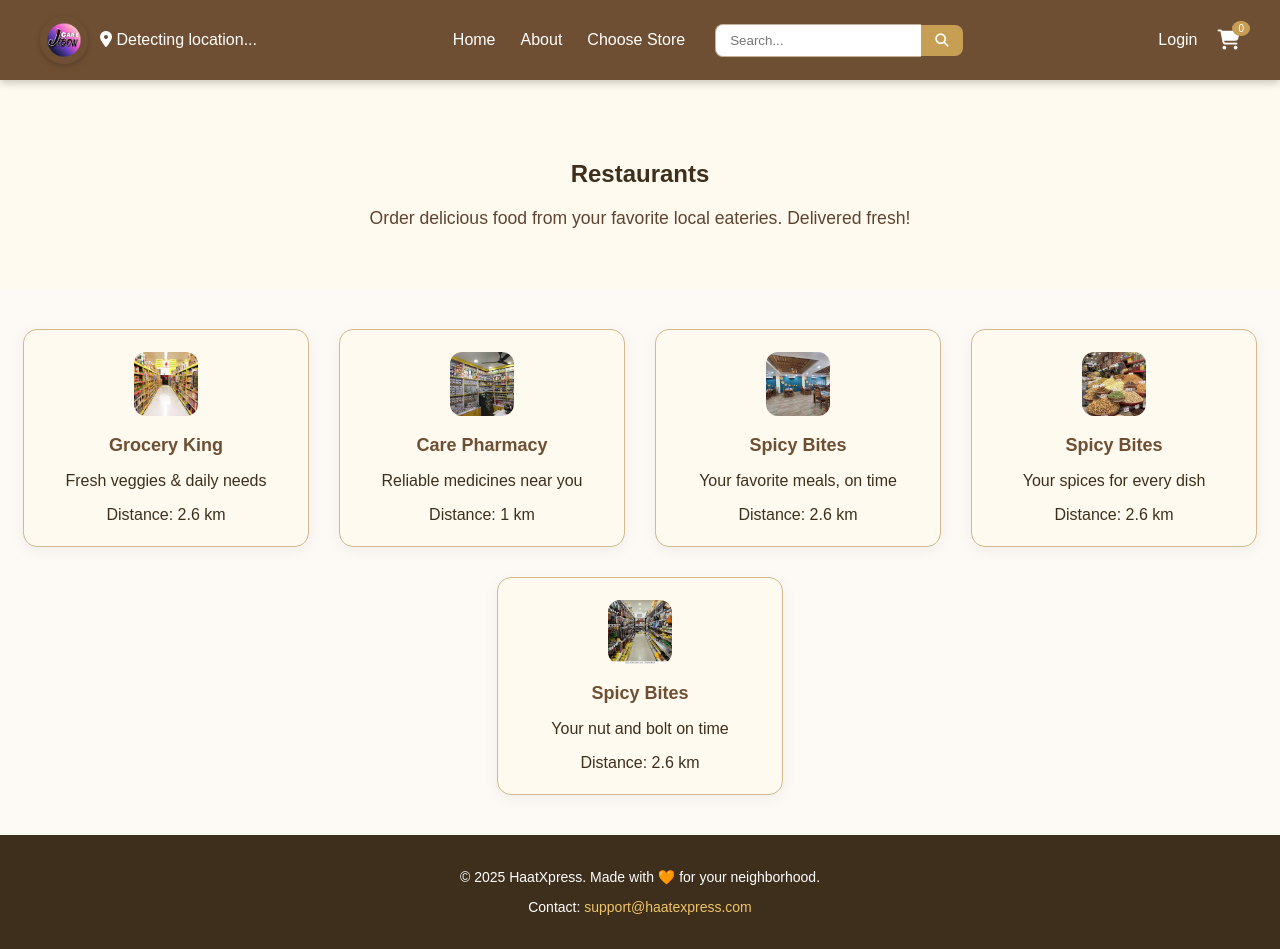
After one commit to synthiaekka/JibonCare_design, a Python web app: template templates/restaurant.html in a window 1280 px wide. The commit adds this page. Run offline with Jinja, Linux system fonts and the light colour scheme; the template is opened without the code that fills it, so the values that code supplies are empty.

Commit message:
category pages and style

```diff
--- a/static/css/style.css
+++ b/static/css/style.css
@@ -0,0 +1,306 @@
+/* GLOBAL */
+body {
+  margin: 0;
+  font-family: 'Poppins', sans-serif;
+  background-color: #fdfaf5;
+  color: #3e2f1c;
+}
+
+a {
+  text-decoration: none;
+  color: inherit;
+}
+
+button {
+  cursor: pointer;
+  font-family: inherit;
+}
+
+/* HEADER */
+header {
+  background-color: #6e4f33;
+  color: white;
+  padding: 16px 40px;
+  display: flex;
+  justify-content: space-between;
+  align-items: center;
+  box-shadow: 0 3px 8px rgba(0, 0, 0, 0.2);
+  position: sticky;
+  top: 0;
+  z-index: 1000;
+}
+
+.logo {
+  display: flex;
+  align-items: center;
+  gap: 12px;
+}
+
+.logo img {
+  height: 48px;
+  width: 48px;
+  border-radius: 50%;
+  box-shadow: 0 2px 6px #0003;
+}
+
+
+.login-link-btn {
+  margin-left: 12px;
+  padding: 8px 16px;
+  background-color: #a8894b; /* goldenish */
+  color: white;
+  border: none;
+  border-radius: 8px;
+  text-decoration: none;
+  font-weight: 600;
+  transition: background 0.2s;
+}
+
+.login-link-btn:hover {
+  background-color: #866634; /* deeper brownish gold */
+}
+/* NAVIGATION */
+.nav-main {
+  display: flex;
+  gap: 30px;
+  align-items: center;
+}
+
+.nav-links {
+  display: flex;
+  gap: 25px;
+  align-items: center;
+}
+
+.nav-links a {
+  color: white;
+  font-weight: 500;
+  font-size: 16px;
+  position: relative;
+}
+
+.nav-links a:hover {
+  color: #f1c369;
+}
+
+
+
+/* DROPDOWN
+.dropdown {
+  position: relative;
+}
+
+.dropdown-content {
+  display: none;
+  position: absolute;
+  background-color: #7a5b3e;
+  top: 100%;
+  left: 0;
+  min-width: 160px;
+  box-shadow: 0 4px 10px rgba(0,0,0,0.15);
+  z-index: 1000;
+  border-radius: 6px;
+}
+
+.dropdown-content a {
+  display: block;
+  padding: 10px;
+  color: white;
+  font-size: 14px;
+}
+
+.dropdown:hover .dropdown-content {
+  display: block;
+}
+*/
+
+/* Dropdown styling */
+.dropdown {
+  position: relative;
+}
+
+.dropdown-content {
+  display: none;
+  position: absolute;
+  background-color: #7a5b3e;
+  min-width: 160px;
+  top: 100%;
+  left: 0;
+  box-shadow: 0px 8px 16px rgba(0,0,0,0.2);
+  z-index: 1;
+  border-radius: 8px;
+  overflow: hidden;
+  transition: all 0.3s ease-in-out;
+}
+
+/* Hover effect */
+.dropdown-content a {
+  display: block;
+  padding: 12px 16px;
+  color: white;
+  text-decoration: none;
+  transition: background 0.3s ease;
+}
+
+.dropdown-content a:hover {
+  background-color: #c69e54;
+  color: #fafafa;
+  font-weight: bold;
+}
+
+/* Show dropdown on hover */
+.dropdown:hover .dropdown-content {
+  display: block;
+}
+
+
+
+
+/* SEARCH BAR */
+.search-bar {
+  display: flex;
+  align-items: center;
+}
+
+.search-bar input {
+  padding: 8px 14px;
+  border: 1px solid #c7b299;
+  border-right: none;
+  border-radius: 8px 0 0 8px;
+  outline: none;
+}
+
+.search-bar button {
+  padding: 8px 14px;
+  background-color: #c69e54;
+  border: none;
+  color: white;
+  border-radius: 0 8px 8px 0;
+}
+
+/* LOGIN & CART */
+.auth-cart {
+  display: flex;
+  gap: 20px;
+  align-items: center;
+}
+
+.auth-cart a,
+.auth-cart span {
+  color: white;
+  font-weight: 500;
+}
+
+.cart-btn {
+  position: relative;
+  font-size: 20px;
+  color: white;
+}
+
+.cart-btn:hover {
+  color: #f1c369;
+}
+
+#cart-count {
+  position: absolute;
+  top: -8px;
+  right: -10px;
+  background: #c69e54;
+  color: #fff;
+  font-size: 10px;
+  padding: 2px 6px;
+  border-radius: 50%;
+}
+
+/* HERO */
+.hero {
+  background: #fffaf0;
+  text-align: center;
+  padding: 60px 20px;
+  color: #3e2f1c;
+}
+
+.hero h1 {
+  font-size: 2.4em;
+  margin-bottom: 12px;
+}
+
+.hero p {
+  max-width: 600px;
+  margin: auto;
+  font-size: 1.1em;
+  color: #5e4430;
+}
+
+/* STORE CARDS */
+.store-section {
+  display: flex;
+  flex-wrap: wrap;
+  justify-content: center;
+  gap: 30px;
+  padding: 40px 20px;
+}
+
+.store-card {
+  background: #fffaf0;
+  border: 1px solid #d3b98f;
+  border-radius: 14px;
+  box-shadow: 0 4px 16px rgba(0,0,0,0.05);
+  text-align: center;
+  padding: 22px;
+  width: 240px;
+  transition: all 0.25s ease;
+}
+
+.store-card:hover {
+      background-color: #F5E6C2;
+      transform: translateY(-5px);
+    }
+
+.store-card img {
+  height: 64px;
+  width: 64px;
+  border-radius: 12px;
+  object-fit: cover;
+  margin-bottom: 15px;
+}
+
+.store-card h3 {
+  margin: 0;
+  font-size: 18px;
+  color: #6e4f33;
+}
+
+/* FOOTER */
+footer {
+  background-color: #3e2f1c;
+  color: white;
+  text-align: center;
+  padding: 20px;
+  font-size: 14px;
+}
+
+footer a {
+  color: #f1c369;
+}
+
+/* RESPONSIVE */
+@media (max-width: 768px) {
+  .nav-main {
+    flex-direction: column;
+    gap: 20px;
+  }
+
+  .search-bar {
+    width: 100%;
+  }
+
+  .store-section {
+    flex-direction: column;
+    align-items: center;
+  }
+
+  .store-card {
+    width: 90%;
+  }
+}
--- /dev/null
+++ b/templates/restaurant.html
@@ -0,0 +1,114 @@
+<!DOCTYPE html>
+<html lang="en">
+<head>
+  <meta charset="UTF-8" />
+  <title>Restaurants - JibonCare</title>
+  <link rel="stylesheet" href="../static/css/style.css" />
+  <link rel="stylesheet" href="https://cdnjs.cloudflare.com/ajax/libs/font-awesome/6.4.0/css/all.min.css">
+</head>
+<body>
+
+  <!-- HEADER -->
+  <header>
+    <div class="logo">
+      <img src="../static/images/jiboncare_Logo.png" alt="Logo">
+      <div class="location">
+        <i class="fas fa-map-marker-alt"></i>
+        <span>Detecting location...</span>
+      </div>
+    </div>
+
+    <div class="nav-main">
+      <div class="nav-links">
+        <a href="../templates/index.html">Home</a>
+        <a href="../templates/about.html">About</a>
+        <div class="dropdown">
+          <a href="#">Choose Store</a>
+          <div class="dropdown-content">
+            <a href="grocery.html">Grocery</a>
+            <a href="medicine.html">Medicine</a>
+            <a href="restaurant.html">Restaurant</a>
+          </div>
+        </div>
+      </div>
+
+      <div class="search-bar">
+        <input type="text" placeholder="Search...">
+        <button><i class="fas fa-search"></i></button>
+      </div>
+    </div>
+
+    <div class="auth-cart">
+      <a href="../login.html">Login</a>
+      <a href="../cart.html" class="cart-btn">
+        <i class="fas fa-shopping-cart"></i>
+        <span id="cart-count">0</span>
+      </a>
+    </div>
+  </header>
+
+  <!-- HERO -->
+  <section class="hero">
+    <h2>Restaurants</h2>
+    <p>Order delicious food from your favorite local eateries. Delivered fresh!</p>
+  </section>
+
+  <!-- STORE LIST
+  <section class="store-section">
+    <div class="store-card">
+      <span class="category-badge">Restaurant</span>
+      <img src="../static/images/restaurant1.jpg" alt="Restaurant Image" />
+      <h3>Tandoori Treats</h3>
+      <div class="store-dist">Distance: 1.8 km</div>
+    </div>
+
+    <div class="store-card">
+      <span class="category-badge">Restaurant</span>
+      <img src="../static/images/restaurant2.jpg" alt="Restaurant Image" />
+      <h3>Urban Bites</h3>
+      <div class="store-dist">Distance: 2.6 km</div>
+    </div>
+  </section>-->
+
+  <!-- STORES -->
+  <div class="store-section">
+    <div class="store-card">
+      <img src="../static/images/grocery.jpg" alt="Grocery Store" />
+      <h3>Grocery King</h3>
+      <p>Fresh veggies & daily needs</p>
+      <div class="store-dist">Distance: 2.6 km</div>
+    </div>
+    <div class="store-card">
+      <img src="../static/images/pharmacy.jpg" alt="Pharmacy" />
+      <h3>Care Pharmacy</h3>
+      <p>Reliable medicines near you</p>
+      <div class="store-dist">Distance:  1 km</div>
+    </div>
+    <div class="store-card">
+      <img src="../static/images/restaurant.jpg" alt="Restaurant" />
+      <h3>Spicy Bites</h3>
+      <p>Your favorite meals, on time</p>
+      <div class="store-dist">Distance: 2.6 km</div>
+    </div>
+    <div class="store-card">
+      <img src="../static/images/spice.jpg" alt="Spice" />
+      <h3>Spicy Bites</h3>
+      <p>Your spices for every dish</p>
+      <div class="store-dist">Distance: 2.6 km</div>
+    </div>
+    <div class="store-card">
+      <img src="../static/images/hardware.jpg" alt="Hardware" />
+      <h3>Spicy Bites</h3>
+      <p>Your nut and bolt on time</p>
+      <div class="store-dist">Distance: 2.6 km</div>
+    </div>
+  </div>
+
+  <!-- FOOTER -->
+  <footer>
+    <p>&copy; 2025 HaatXpress. Made with 🧡 for your neighborhood.</p>
+    <p>Contact: <a href="mailto:support@haatexpress.com">support@haatexpress.com</a></p>
+  </footer>
+
+</body>
+</html>
```
Also changed, not shown: templates/grocery.html (added, +98 -0 lines), templates/index.html (+23 -8 lines), templates/medicine.html (added, +98 -0 lines), templates/about.html (added).
